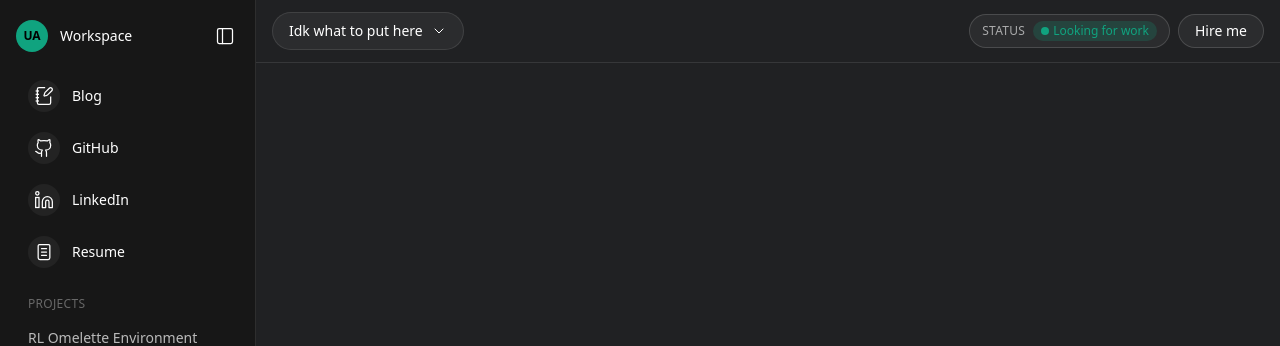
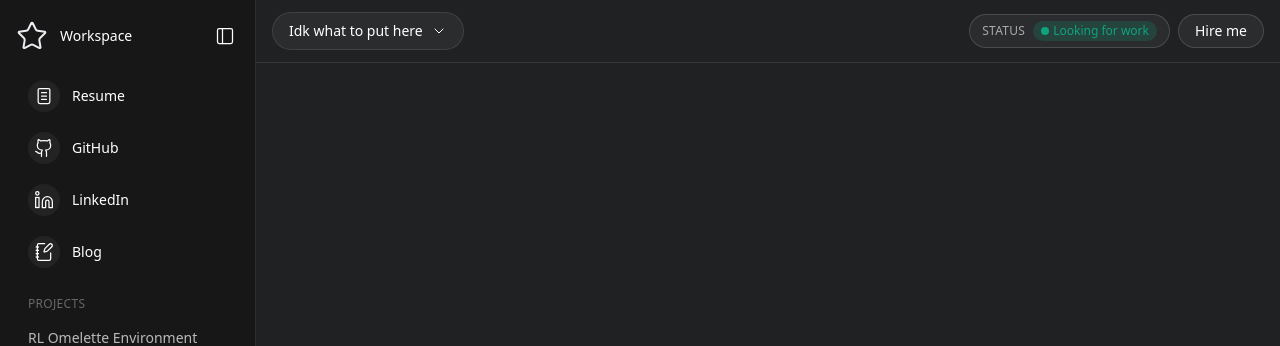
Before and after one commit to Shumair99/umair-portfolio, a Next.js app: page / in a window 1280 px wide. Shown: the top 346 px of the page. Built offline with nearby package versions, Linux system fonts and the light colour scheme.

Commit message:
Add navigation buttons functionality

```diff
--- /dev/null
+++ b/src/app/blog/page.tsx
@@ -0,0 +1,12 @@
+export default function BlogPage() {
+  return (
+    <div className="flex min-h-screen items-center justify-center bg-[#202123] px-6 py-16 text-[#ececf1]">
+      <div className="max-w-xl text-center space-y-4">
+        <h1 className="text-3xl font-semibold md:text-4xl">Blog coming soon</h1>
+        <p className="text-sm text-white/70">
+          I&apos;ll be curating blogs as I learn about new concepts and build new projects. Check back soon!
+        </p>
+      </div>
+    </div>
+  );
+}
--- a/src/app/page.tsx
+++ b/src/app/page.tsx
@@ -1,6 +1,10 @@
+import Link from "next/link";
+
 const primaryNav = [
   {
-    label: "Blog",
+    label: "Resume",
+    href: "/resume.pdf",
+    external: true,
     icon: (
       <svg
         xmlns="http://www.w3.org/2000/svg"
@@ -11,20 +15,15 @@ const primaryNav = [
         className="h-5 w-5"
         aria-hidden="true"
       >
-        <path
-          strokeLinecap="round"
-          strokeLinejoin="round"
-          d="M21.378 5.626a1 1 0 1 0-3.004-3.004l-5.01 5.012a2 2 0 0 0-.506.854l-.837 2.87a.5.5 0 0 0 .62.62l2.87-.837a2 2 0 0 0 .854-.506z"/>
-          <path d="M13.4 2H6a2 2 0 0 0-2 2v16a2 2 0 0 0 2 2h12a2 2 0 0 0 2-2v-7.4"/>
-          <path d="M2 6h4"/>
-          <path d="M2 10h4"/>
-          <path d="M2 14h4"/>
-          <path d="M2 18h4"/>
+        <path strokeLinecap="round" strokeLinejoin="round" d="M5 4.5A1.5 1.5 0 0 1 6.5 3h11A1.5 1.5 0 0 1 19 4.5V19a2 2 0 0 1-2 2H7a2 2 0 0 1-2-2Z" />
+        <path strokeLinecap="round" strokeLinejoin="round" d="M9 8h6M9 12h6M9 16h6" />
       </svg>
     ),
   },
   {
     label: "GitHub",
+    href: "https://github.com/Shumair99",
+    external: true,
     icon: (
       <svg
         xmlns="http://www.w3.org/2000/svg"
@@ -46,6 +45,8 @@ const primaryNav = [
   },
   {
     label: "LinkedIn",
+    href: "https://www.linkedin.com/in/umair-ahmed01",
+    external: true,
     icon: (
       <svg
         xmlns="http://www.w3.org/2000/svg"
@@ -59,13 +60,17 @@ const primaryNav = [
         <path
           strokeLinecap="round"
           strokeLinejoin="round"
-          d="M16 8a6 6 0 0 1 6 6v7h-4v-7a2 2 0 0 0-2-2 2 2 0 0 0-2 2v7h-4v-7a6 6 0 0 1 6-6z"/>
-          <rect width="4" height="12" x="2" y="9"/><circle cx="4" cy="4" r="2"/>
+          d="M16 8a6 6 0 0 1 6 6v7h-4v-7a2 2 0 0 0-2-2 2 2 0 0 0-2 2v7h-4v-7a6 6 0 0 1 6-6z"
+        />
+        <rect width="4" height="12" x="2" y="9" />
+        <circle cx="4" cy="4" r="2" />
       </svg>
     ),
   },
   {
-    label: "Resume",
+    label: "Blog",
+    href: "/blog",
+    external: false,
     icon: (
       <svg
         xmlns="http://www.w3.org/2000/svg"
@@ -76,14 +81,22 @@ const primaryNav = [
         className="h-5 w-5"
         aria-hidden="true"
       >
-        <path strokeLinecap="round" strokeLinejoin="round" d="M5 4.5A1.5 1.5 0 0 1 6.5 3h11A1.5 1.5 0 0 1 19 4.5V19a2 2 0 0 1-2 2H7a2 2 0 0 1-2-2Z" />
-        <path strokeLinecap="round" strokeLinejoin="round" d="M9 8h6M9 12h6M9 16h6" />
+        <path
+          strokeLinecap="round"
+          strokeLinejoin="round"
+          d="M21.378 5.626a1 1 0 1 0-3.004-3.004l-5.01 5.012a2 2 0 0 0-.506.854l-.837 2.87a.5.5 0 0 0 .62.62l2.87-.837a2 2 0 0 0 .854-.506z"
+        />
+        <path d="M13.4 2H6a2 2 0 0 0-2 2v16a2 2 0 0 0 2 2h12a2 2 0 0 0 2-2v-7.4" />
+        <path d="M2 6h4" />
+        <path d="M2 10h4" />
+        <path d="M2 14h4" />
+        <path d="M2 18h4" />
       </svg>
     ),
   },
 ];
 
-const chatHistory = [
+const projects = [
   "RL Omelette Environment",
   "Shorty URL Shortener",
   "DocuQA RAG document summariser",
@@ -95,9 +108,19 @@ export default function Home() {
       <aside className="hidden w-64 flex-col border-r border-white/10 bg-[#171717] md:flex">
         <div className="flex items-center justify-between px-4 py-5">
           <div className="flex items-center gap-3">
-            <div className="flex h-8 w-8 items-center justify-center rounded-full bg-[#10a37f] text-xs font-semibold uppercase text-black">
-              UA
-            </div>
+            <svg
+              xmlns="http://www.w3.org/2000/svg"
+              viewBox="0 0 24 24"
+              fill="none"
+              stroke="currentColor"
+              strokeWidth="1.5"
+              strokeLinecap="round"
+              strokeLinejoin="round"
+              className="h-8 w-8"
+              aria-hidden="true"
+            >
+              <path d="M11.525 2.295a.53.53 0 0 1 .95 0l2.31 4.679a2.123 2.123 0 0 0 1.595 1.16l5.166.756a.53.53 0 0 1 .294.904l-3.736 3.638a2.123 2.123 0 0 0-.611 1.878l.882 5.14a.53.53 0 0 1-.771.56l-4.618-2.428a2.122 2.122 0 0 0-1.973 0L6.396 21.01a.53.53 0 0 1-.77-.56l.881-5.139a2.122 2.122 0 0 0-.611-1.879L2.16 9.795a.53.53 0 0 1 .294-.906l5.165-.755a2.122 2.122 0 0 0 1.597-1.16z"/>
+            </svg>
             <div className="text-sm font-medium text-white">Workspace</div>
           </div>
           <button
@@ -124,25 +147,46 @@ export default function Home() {
 
         <nav className="flex-1 overflow-y-auto px-4 text-sm text-white/70">
           <div className="space-y-1 pb-5">
-            {primaryNav.map((item) => (
-              <button
-                key={item.label}
-                className="flex w-full items-center gap-3 rounded-lg px-3 py-2 text-left font-medium text-white transition hover:bg-white/10"
-              >
-                <span className="flex h-8 w-8 items-center justify-center rounded-full bg-white/5">
-                  {item.icon}
-                </span>
-                {item.label}
-              </button>
-            ))}
+            {primaryNav.map((item) => {
+              const content = (
+                <>
+                  <span className="flex h-8 w-8 items-center justify-center rounded-full bg-white/5">
+                    {item.icon}
+                  </span>
+                  {item.label}
+                </>
+              );
+
+              if (item.external) {
+                return (
+                  <a
+                    key={item.label}
+                    href={item.href}
+                    target="_blank"
+                    rel="noopener noreferrer"
+                    className="flex w-full items-center gap-3 rounded-lg px-3 py-2 text-left font-medium text-white transition hover:bg-white/10"
+                  >
+                    {content}
+                  </a>
+                );
+              }
+
+              return (
+                <Link
+                  key={item.label}
+                  href={item.href}
+                  className="flex w-full items-center gap-3 rounded-lg px-3 py-2 text-left font-medium text-white transition hover:bg-white/10"
+                >
+                  {content}
+                </Link>
+              );
+            })}
           </div>
 
           <div className="space-y-2">
-            <p className="px-3 text-xs uppercase tracking-wide text-white/35">
-              Projects
-            </p>
+            <p className="px-3 text-xs uppercase tracking-wide text-white/35">Projects</p>
             <div className="space-y-1">
-              {chatHistory.map((title) => (
+              {projects.map((title) => (
                 <button
                   key={title}
                   className="w-full truncate rounded-lg px-3 py-2 text-left text-white/70 transition hover:bg-white/10 hover:text-white"
@@ -195,9 +239,7 @@ export default function Home() {
 
           <div className="flex items-center gap-2 text-sm text-white/70">
             <button className="hidden items-center gap-2 rounded-full border border-white/15 bg-white/5 px-3 py-1.5 hover:bg-white/10 sm:flex">
-              <span className="text-xs uppercase tracking-wide text-white/60">
-                Status
-              </span>
+              <span className="text-xs uppercase tracking-wide text-white/60">Status</span>
               <span className="inline-flex items-center gap-1 rounded-full bg-[#10a37f]/20 px-2 py-0.5 text-xs font-medium text-[#10a37f]">
                 <span className="h-2 w-2 rounded-full bg-[#10a37f]" />
                 Looking for work
@@ -234,9 +276,7 @@ export default function Home() {
                     <path strokeLinecap="round" strokeLinejoin="round" d="M12 5v14M5 12h14" />
                   </svg>
                 </button>
-                <span className="flex-1 text-left text-sm text-white/70">
-                  Ask anything
-                </span>
+                <span className="flex-1 text-left text-sm text-white/70">Ask anything</span>
                 <div className="flex items-center gap-1.5 text-white/60">
                   <button
                     type="button"
@@ -276,10 +316,7 @@ export default function Home() {
                       strokeWidth="1.5"
                       className="h-5 w-5"
                     >
-                      <path
-                        strokeLinecap="round"
-                        d="M6 9v6M10 7v10M14 10v4M18 8v8"
-                      />
+                      <path strokeLinecap="round" d="M6 9v6M10 7v10M14 10v4M18 8v8" />
                     </svg>
                   </button>
                 </div>
```
